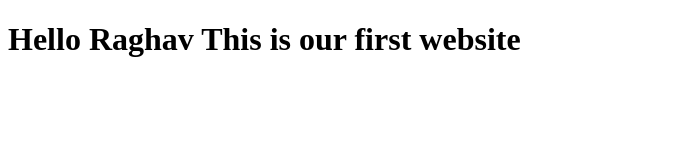
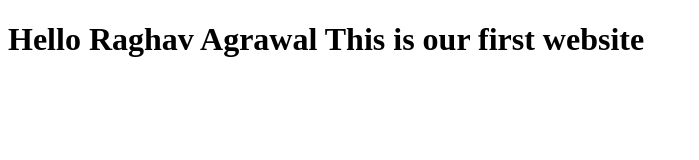
Before and after one commit to raghavrv98/firstProject, a plain HTML site: page index.html in a window 1280 px wide. Shown: the whole page, without its empty margins (0-699 px from the left). Drawn offline with Linux system fonts and the light colour scheme.

Commit message:
second commit

```diff
--- a/index.html
+++ b/index.html
@@ -9,7 +9,7 @@
 </head>
 
 <body>
-  <h1>Hello Raghav This is our first website</h1>
+  <h1>Hello Raghav Agrawal This is our first website</h1>
 </body>
 
 </html>
```
